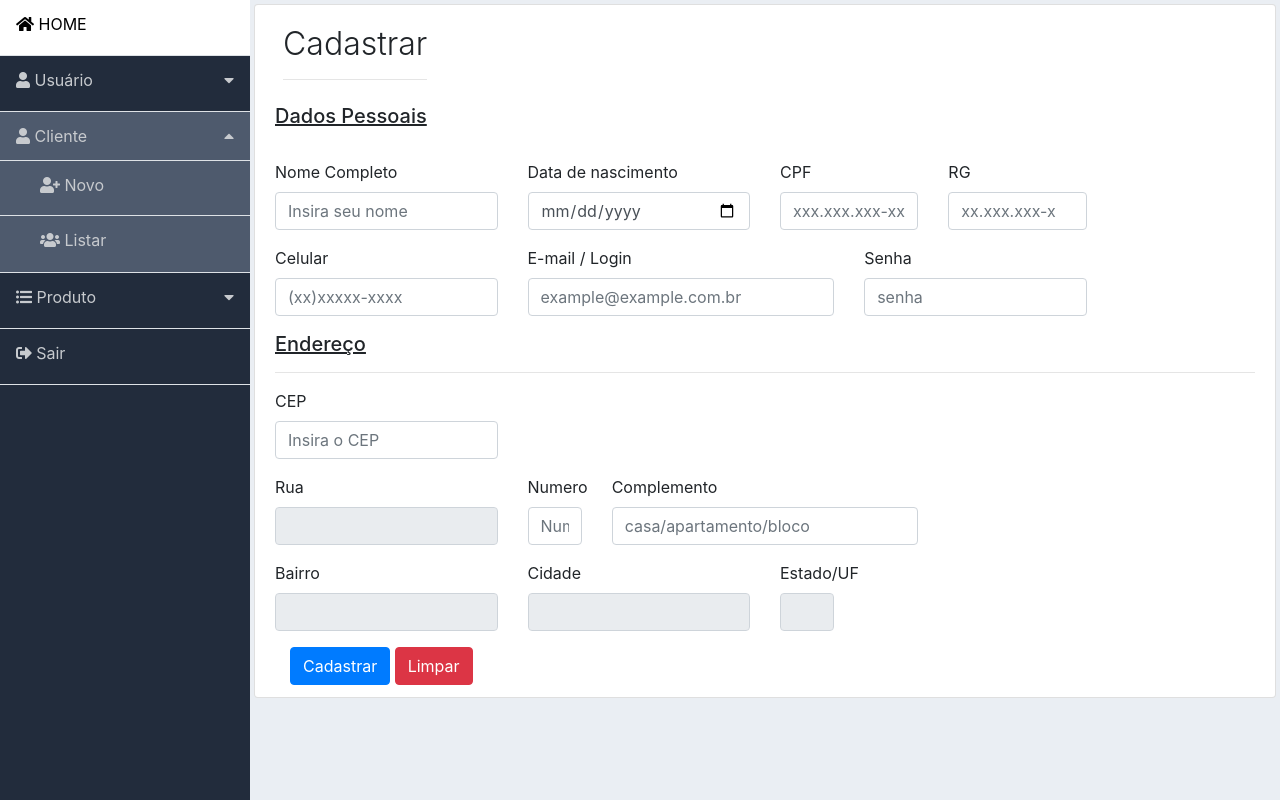
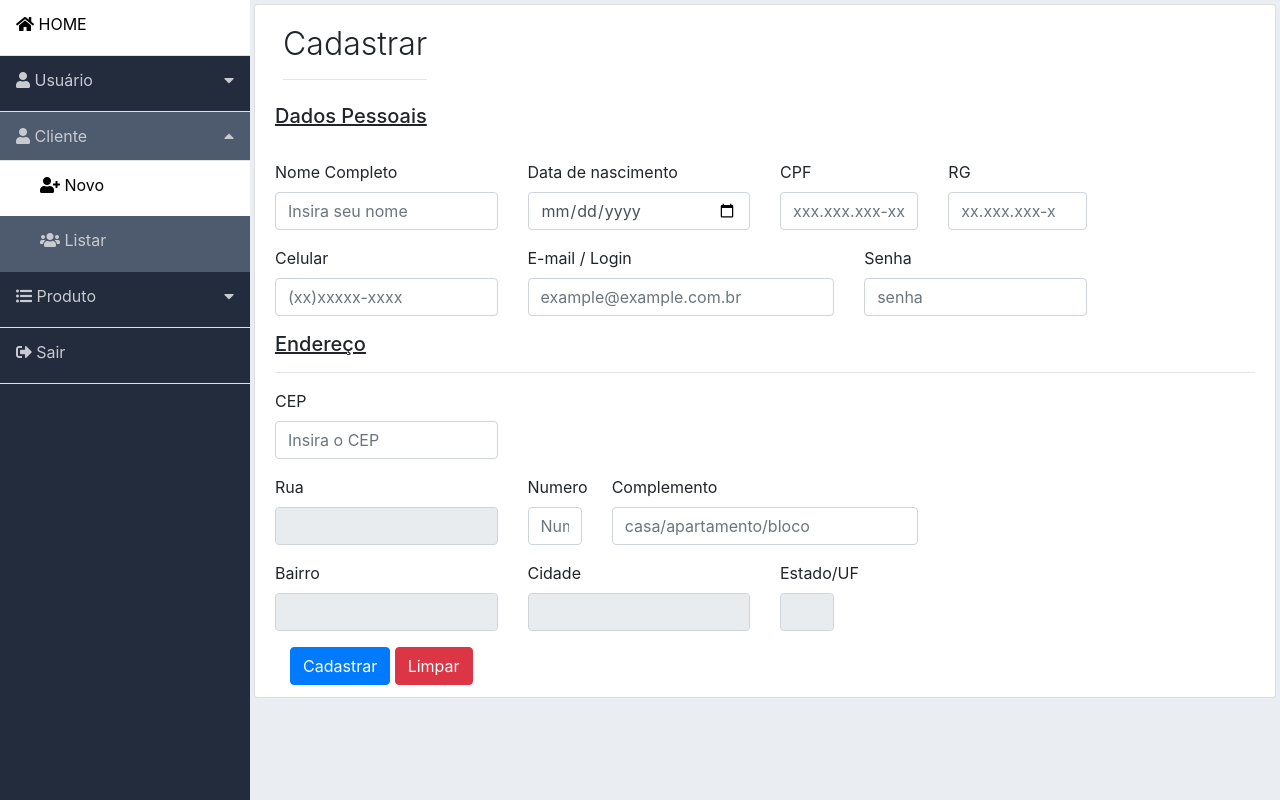
Before and after one commit to emersonnnb/AppWebSenac, a PHP site: page /cliente_cadastro.php in a window 1280 px wide. Run offline with PHP 8.4, Linux system fonts and the light colour scheme; a user stored in the database is signed in; data comes from the database, SQL or seed files in the repository; some libraries are stand-ins or nearby versions.

Commit message:
ajuste no active do menu

```diff
--- a/includes/header.php
+++ b/includes/header.php
@@ -31,25 +31,26 @@ $menu = (isset($page)) ? $page : 'index';
                     <ul id="submenu1"
                         <?php echo ($menu == 'novo_usuario' || $menu == 'listar_usuario' || $menu == 'buscar_usuario') ? 'class="list-unstyled collapse show"' : 'class="list-unstyled collapse"'; ?>>
 
-                        <li class="border-bottom border-top"
-                            <?php echo ($menu == 'novo_usuario') ? 'class="active"' : null; ?>><a
-                                href="usuario_cadastro.php"><i class="fas fa-user-plus"></i> Novo </a></li>
-                        <li class=" border-bottom" <?php echo ($menu == 'listar_usuario') ? 'class="active"' : null; ?>>
-                            <a href="usuario_listas.php"><i class="fas fa-users" data-target="#submenu1"></i> Listar </a>
+                        <li class="border-bottom border-top <?php echo ($menu == 'novo_usuario') ? 'active' : null; ?>">
+                            <a href="usuario_cadastro.php"><i class="fas fa-user-plus"></i> Novo </a>
+                        </li>
+                        <li class="border-bottom <?php echo ($menu == 'listar_usuario') ? 'active' : null; ?>">
+                            <a href="usuario_listas.php"><i class="fas fa-users" data-target="#submenu1"></i> Listar
+                            </a>
                         </li>
                         <li <?php echo ($menu == 'buscar_usuario') ? 'class="active"' : null; ?>>
                             <a href="usuario_buscar.php"><i class="fas fa-search"></i> Buscar </a>
                         </li>
                     </ul>
                 </li>
-                <li class="border-bottom"><a href="#submenu2" data-toggle="collapse"
+                <li><a href="#submenu2" data-toggle="collapse"
                         <?php echo ($menu == 'novo_cliente' || $menu == 'listar_cliente') ? 'aria-expanded="true"' : 'null'; ?>>
                         <i class="fas fa-user"></i>
                         Cliente </a>
                     <ul id="submenu2"
                         <?php echo ($menu == 'novo_cliente' || $menu == 'listar_cliente') ? 'class="list-unstyled collapse show"' : 'class="list-unstyled collapse"'; ?>>
-                        <li class="border-top border-bottom"
-                            <?php echo ($menu == 'novo_cliente') ? 'class="active"' : null; ?>><a
+                        <li class="border-top
+                            <?php echo ($menu == 'novo_cliente') ? 'active' : null; ?>"><a
                                 href="cliente_cadastro.php"><i class="fas fa-user-plus"></i> Novo </a></li>
                         <li <?php echo ($menu == 'listar_cliente') ? 'class="active"' : null; ?>><a
                                 href="cliente_list.php"><i class="fas fa-users"></i> Listar </a></li>
@@ -60,9 +61,9 @@ $menu = (isset($page)) ? $page : 'index';
                             class="fas fa-list-ul"></i> Produto</a>
                     <ul id="submenu3"
                         <?php echo ($menu == 'novo_produto' || $menu == 'listar_produto') ? 'class="list-unstyled collapse show"' : 'class="list-unstyled collapse"'; ?>>
-                        <li class="border-top" <?php echo ($menu == 'novo_produto') ? 'class="active"' : null; ?>><a
+                        <li class="border-top <?php echo ($menu == 'novo_produto') ? 'active' : null; ?>"><a
                                 href="produto_cadastro.php"><i class="fas fa-tags"></i> Novo</a></li>
-                        <li class="border-top" <?php echo ($menu == 'listar_produto') ? 'class="active"' : null; ?>>
+                        <li class="border-top <?php echo ($menu == 'listar_produto') ? 'active' : null; ?>">
                             <a href="produto_list.php"><i class="fas fa-tags"></i> Listar</a>
                         </li>
                     </ul>
```
